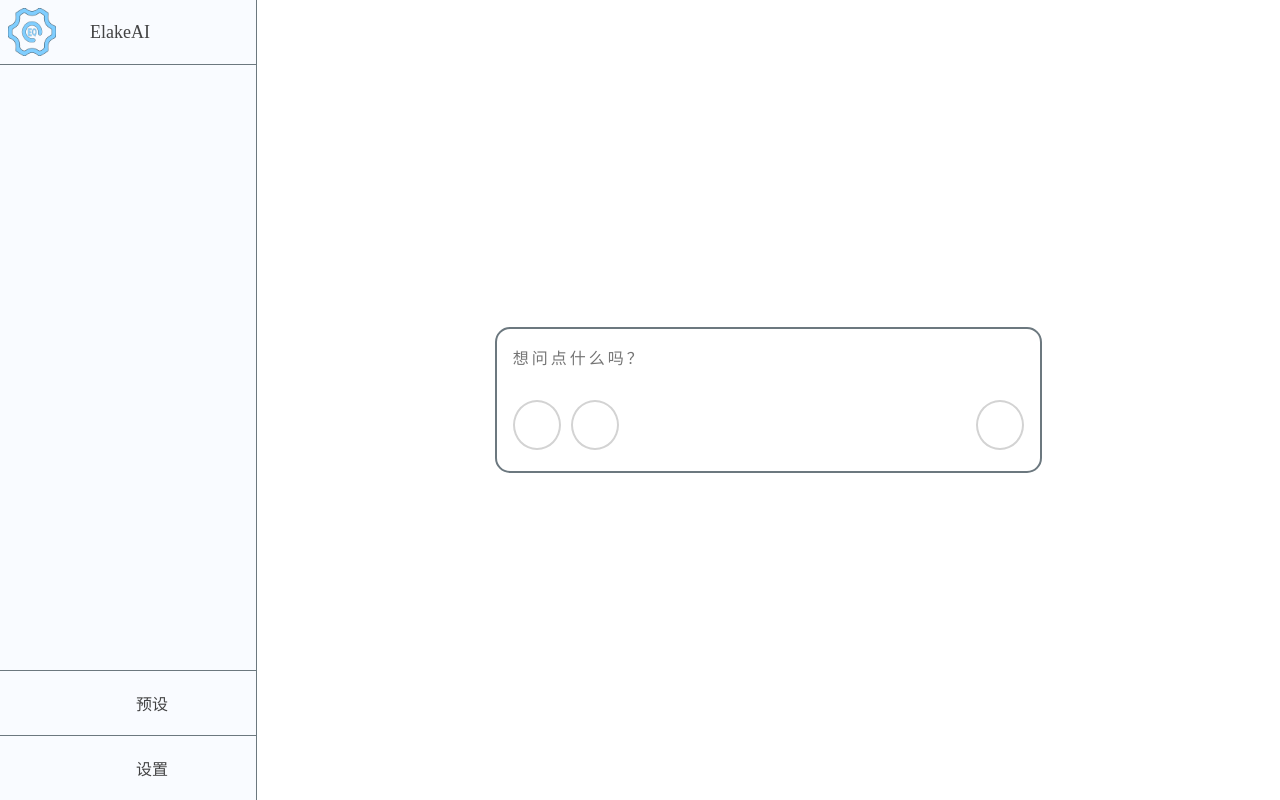
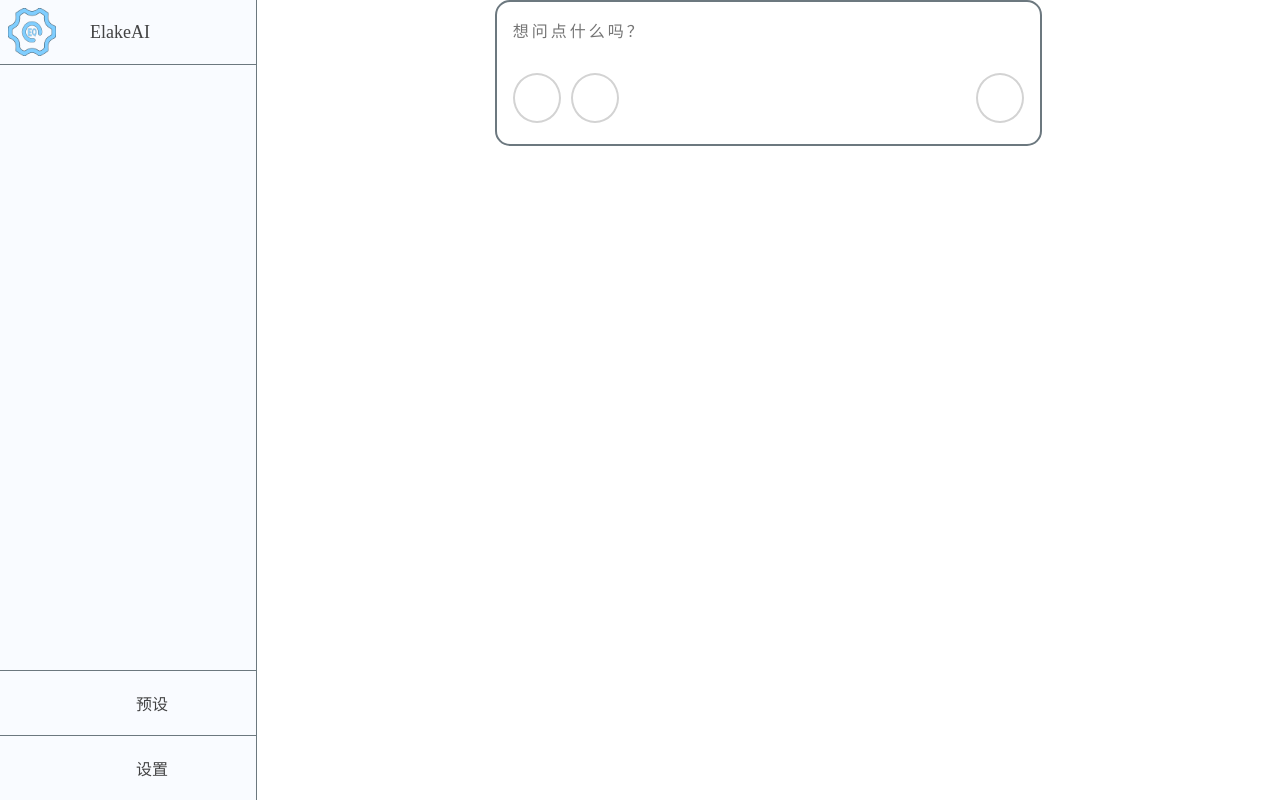
Before and after one commit to Erhai-lake/ElakeAI, a Vue app: page / in a window 1280 px wide. Built offline with nearby package versions, Linux system fonts and the light colour scheme; what vue-toast-notification would draw is missing.

Commit message:
style(App): 优化页面滚动条样式
- 为 App 组件添加 .RouterView 类样式
- 设置 overflow-y 属性以允许垂直滚动
- 自定义滚动条颜色和宽度

```diff
--- a/src/App.vue
+++ b/src/App.vue
@@ -67,7 +67,9 @@ export default {
 
 <template>
     <HomeSidebar/>
-    <router-view/>
+    <div class="RouterView">
+        <router-view/>
+    </div>
 </template>
 
 <style lang="less">
@@ -75,5 +77,12 @@ export default {
     display: grid;
     grid-template-columns: auto 1fr;
     grid-template-rows: 100vh;
+    overflow: hidden;
+
+    .RouterView {
+        overflow-y: auto;
+        scrollbar-width: thin;
+        scrollbar-color: var(--scrollbar-thumb-color) var(--scrollbar-track-color);
+    }
 }
 </style>
```
